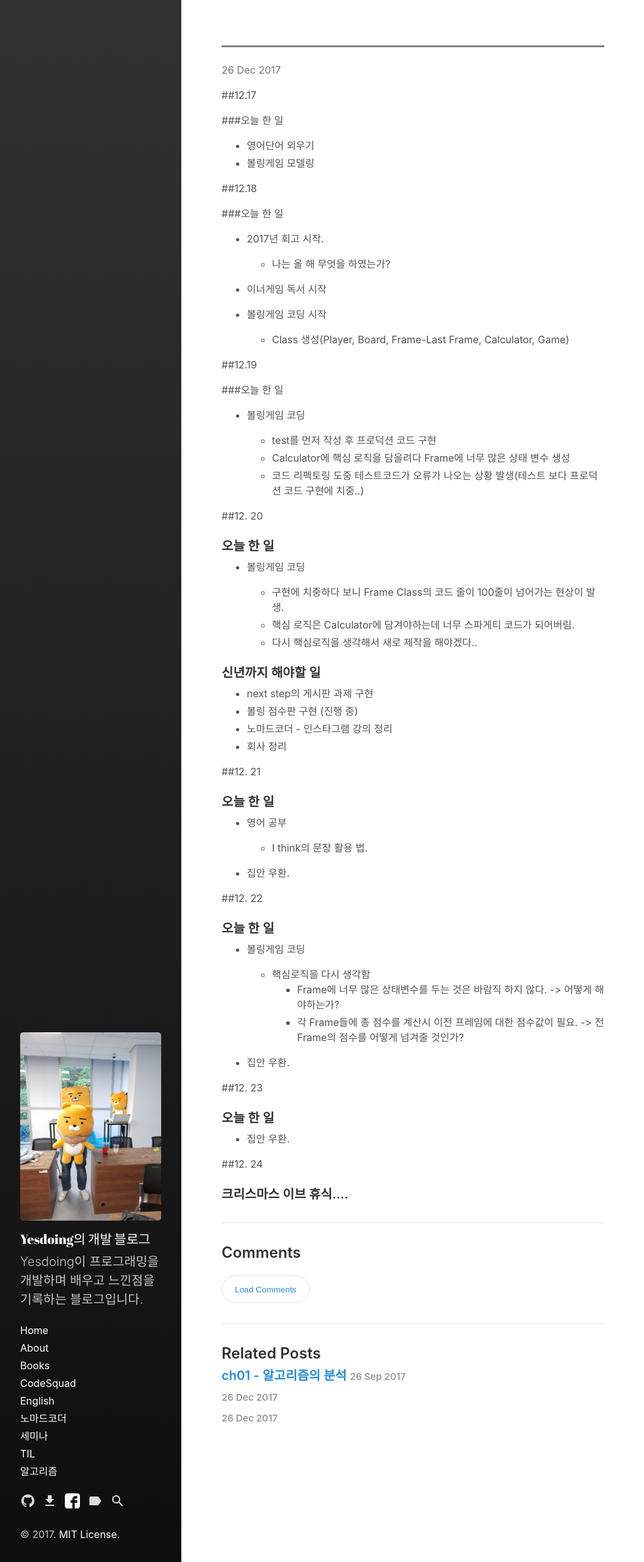
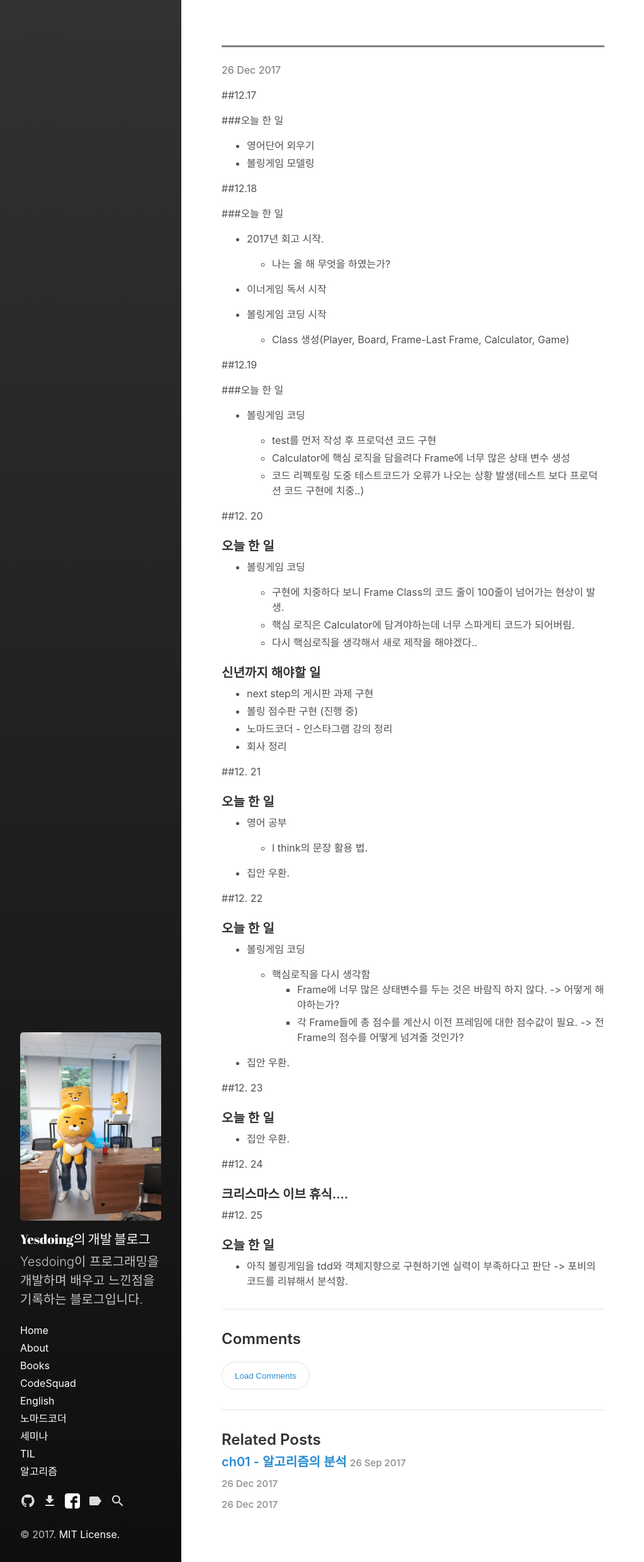
Before and after one commit to Yesdoing/Yesdoing.github.io, a Jekyll site: the page built from _posts/TIL/2017-12-17-TIL.md, in a window 1280 px wide. Shown: the whole page at 63% size, without its empty margins (0-1023 px from the left). Built offline with Jekyll 4.4.1, drawn with Linux system fonts in a browser that asks for light colours; our own code applies the rules of GitHub Pages for plain Markdown files.

Commit message:
add blog post

```diff
--- a/_posts/TIL/2017-12-17-TIL.md
+++ b/_posts/TIL/2017-12-17-TIL.md
@@ -2,7 +2,7 @@
 
 layout: post
 
-title: "17. 12. 17 ~ 24"
+title: "17. 12. 17 ~ 25"
 
 categories:
 
@@ -89,3 +89,9 @@ categories:
 ##12. 24
 
 ### 크리스마스 이브 휴식....
+
+##12. 25
+
+### 오늘 한 일
+
+-	아직 볼링게임을 tdd와 객체지향으로 구현하기엔 실력이 부족하다고 판단 -> 포비의 코드를 리뷰해서 분석함.
```
